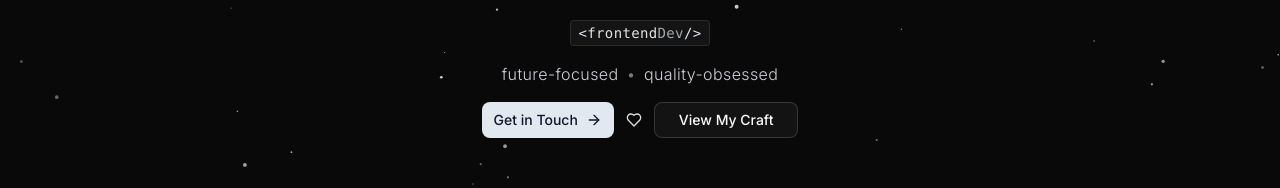
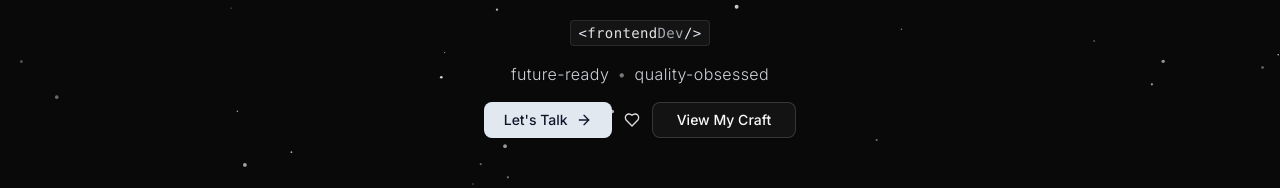
Before and after one commit to hassohamid/Portfolio-V1, a React (Vite) app: page / in a window 1280 px wide. Shown: the part 427-615 px from the top of the page. Built offline with nearby package versions, Linux system fonts and the light colour scheme.

Commit message:
MinorChangesToHero

```diff
--- a/src/layout/Hero.tsx
+++ b/src/layout/Hero.tsx
@@ -42,7 +42,7 @@ export default function Hero() {
 
           <p className="max-w-md mx-auto text-muted-foreground/90 font-light tracking-wide">
             <span className="text-primary/90 hover:text-primary ">
-              future-focused
+              future-ready
             </span>
             <span className="mx-2 text-primary/50">•</span>
             <span className="text-primary/90 hover:text-primary">
@@ -52,9 +52,10 @@ export default function Hero() {
         </div>
         <div className="flex gap-3 justify-center items-center ">
           <Drawer>
-            <DrawerTrigger className="flex justify-center items-center gap-1">
-              <Button className="px-5 sm:px-6 cursor-pointer">
-                Get in Touch <ArrowRight size={16} />
+            <DrawerTrigger className="flex justify-center items-center gap-1 ">
+              <Button className="!px-5 cursor-pointer">
+                Let's Talk
+                <ArrowRight size={16} />
               </Button>
             </DrawerTrigger>
             <DrawerContent className="flex justify-center items-center text-center ">
```
